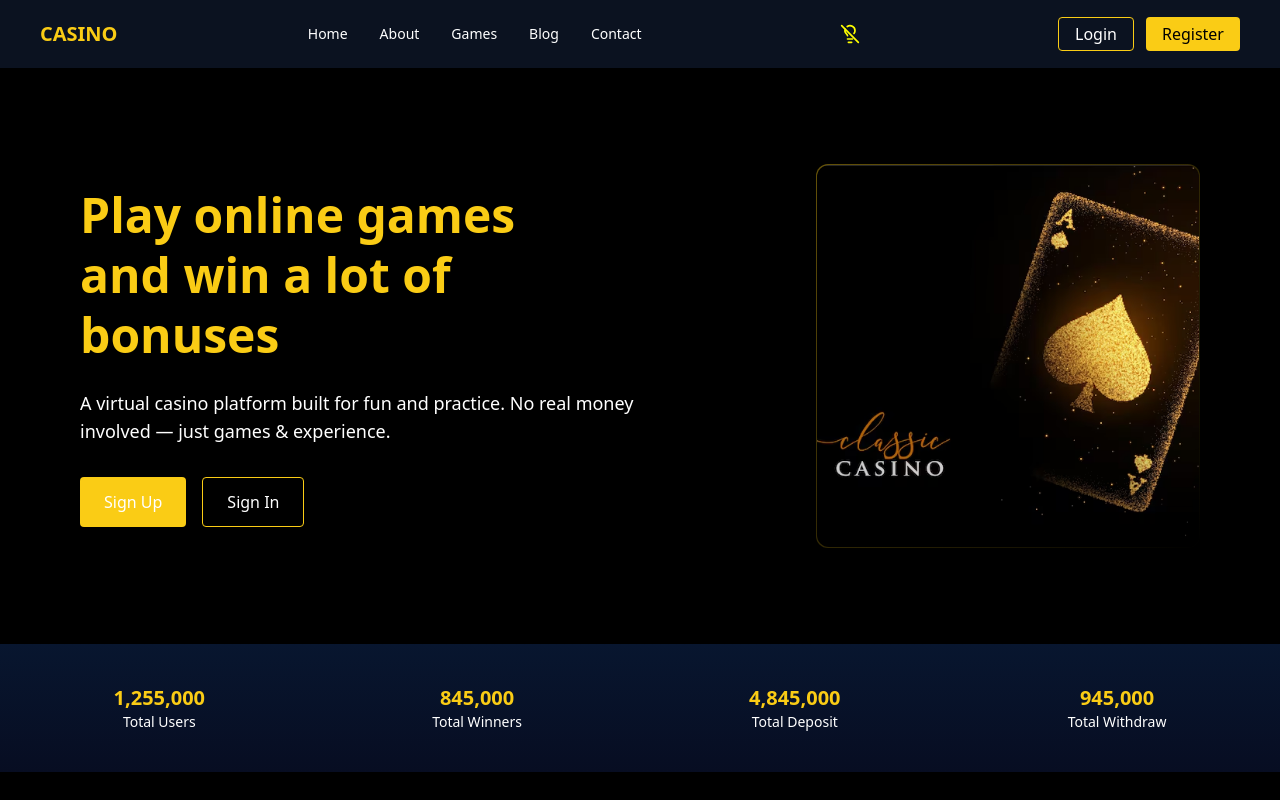
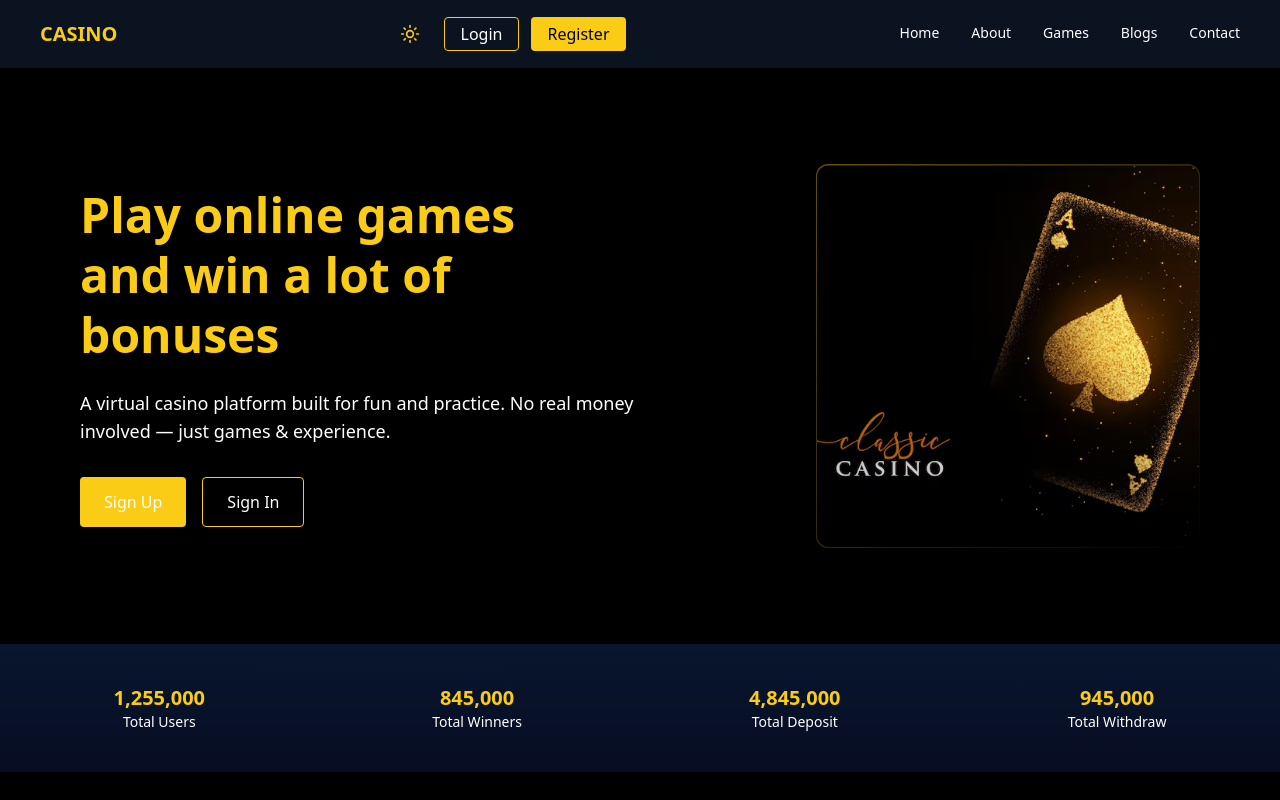
Before and after one commit to saisandeepkoritala/Casino-client, a React (Vite) app: page / in a window 1280 px wide. Shown: the top 800 px of the page. Built offline with nearby package versions, Linux system fonts and the light colour scheme.

Commit message:
changes to navbar

```diff
--- a/src/components/Navbar.jsx
+++ b/src/components/Navbar.jsx
@@ -1,64 +1,86 @@
 import { useState } from "react";
 import { useSelector, useDispatch } from "react-redux";
-import {LightbulbIcon,LightbulbOffIcon} from 'lucide-react';
+import { Sun, Moon, Menu, X } from 'lucide-react';
 import { setTheme } from "../slices/userSlice";
 
 export default function Navbar() {
   const dispatch = useDispatch();
   const isDarkMode = useSelector((state) => state.user.isDarkMode);
   const [isOpen, setIsOpen] = useState(false);
-  const [DarkMode, setDarkMode] = useState(isDarkMode);
 
-   const toggleDarkMode = () => {
-    setDarkMode(!DarkMode);
+  const toggleDarkMode = () => {
+    // We only need to dispatch to Redux; the component will re-render automatically
     dispatch(setTheme(!isDarkMode));
   };
 
-  const classNames = DarkMode ? `bg-[#0b1220] text-white` : "bg-white text-[#0b1220]";
+  // Base classes for theme switching
+  const themeClasses = isDarkMode
+    ? "bg-[#0b1220] text-white"
+    : "bg-white text-[#0b1220]";
 
   return (
-    <nav className={classNames + " px-5 sm:px-10 py-4 flex justify-between items-center gap-2"}>
+    <nav className={`${themeClasses} px-5 sm:px-10 py-4 flex justify-between items-center relative transition-colors duration-300`}>
 
       {/* Logo */}
       <h1 className="text-xl font-bold text-yellow-400">CASINO</h1>
 
-      {/* Hamburger for Mobile */}
-      <div className="sm:hidden">
-        <button onClick={() => setIsOpen(!isOpen)}>
-          <span className="block w-6 h-0.5 bg-yellow-400 mb-1"></span>
-          <span className="block w-6 h-0.5 bg-yellow-400 mb-1"></span>
-          <span className="block w-6 h-0.5 bg-yellow-400 mb-1"></span>
+      {/* Right Side Actions (Theme + Mobile Menu + Buttons) */}
+      <div className="flex items-center gap-4">
+
+        {/* Theme Toggle Button */}
+        <button
+          className="p-2 rounded-full hover:bg-gray-200 dark:hover:bg-gray-700 transition-colors"
+          onClick={toggleDarkMode}
+          aria-label="Toggle Theme"
+        >
+          {isDarkMode ? (
+            <Sun size={20} className="text-yellow-400" />
+          ) : (
+            <Moon size={20} className="text-gray-600" />
+          )}
         </button>
+
+        {/* Hamburger for Mobile */}
+        <button className="sm:hidden" onClick={() => setIsOpen(!isOpen)}>
+          {isOpen ? <X className="text-yellow-400" /> : <Menu className="text-yellow-400" />}
+        </button>
+
+        {/* Auth Buttons - Hidden on very small screens or moved inside menu */}
+        <div className="hidden sm:flex gap-3">
+          <button className="border border-yellow-400 px-4 py-1 rounded hover:bg-yellow-400 hover:text-black transition-all">
+            Login
+          </button>
+          <button className="bg-yellow-400 text-black px-4 py-1 rounded font-medium">
+            Register
+          </button>
+        </div>
       </div>
 
-      {/* Menu Items */}
+      {/* Navigation Links */}
       <ul
-        className={classNames + `flex flex-col sm:flex-row gap-4 sm:gap-8 text-sm absolute sm:static w-full sm:w-auto left-0 sm:left-auto top-16 sm:top-auto transition-all duration-300 ${
+        className={`${themeClasses} flex flex-col sm:flex-row gap-4 sm:gap-8 text-sm absolute sm:static w-full sm:w-auto left-0 top-full sm:top-auto p-5 sm:p-0 shadow-lg sm:shadow-none transition-all duration-300 z-50 ${
           isOpen ? "block" : "hidden sm:flex"
         }`}
       >
-        <li className="px-4 py-4 sm:p-0 hover:border-b-2 hover:border-yellow-400 cursor-pointer"
-        onClick={() => window.location.href = "#home"}>Home</li>
-        <li className="px-4 py-4 sm:p-0 hover:border-b-2 hover:border-yellow-400 cursor-pointer" onClick={() => window.location.href = "#about"}>About</li>
-        <li className="px-4 py-4 sm:p-0 hover:border-b-2 hover:border-yellow-400 cursor-pointer" onClick={() => window.location.href = "#games"}>Games</li>
-        <li className="px-4 py-4 sm:p-0 hover:border-b-2 hover:border-yellow-400 cursor-pointer" onClick={() => window.location.href = "#blogs"}>Blog</li>
-        <li className="px-4 py-4 sm:p-0 hover:border-b-2 hover:border-yellow-400 cursor-pointer" onClick={() => window.location.href = "#contact"}>Contact</li>
+        {["Home", "About", "Games", "Blogs", "Contact"].map((item) => (
+          <li
+            key={item}
+            className="hover:text-yellow-400 cursor-pointer transition-colors border-b-2 border-transparent hover:border-yellow-400 sm:py-1"
+            onClick={() => {
+                window.location.href = `#${item.toLowerCase()}`;
+                setIsOpen(false);
+            }}
+          >
+            {item}
+          </li>
+        ))}
+
+        {/* Mobile-only Auth Buttons */}
+        <div className="flex flex-col gap-2 mt-4 sm:hidden">
+            <button className="border border-yellow-400 px-4 py-2 rounded">Login</button>
+            <button className="bg-yellow-400 text-black px-4 py-2 rounded font-medium">Register</button>
+        </div>
       </ul>
-
-      {/* Light and dark mode toggle */}
-      <button className="p-2" onClick={toggleDarkMode}>
-        {DarkMode ? <LightbulbOffIcon size={20} color="yellow"/> : <LightbulbIcon size={20} color="black" />}
-      </button>
-
-      {/* Buttons */}
-      <div className="flex flex-col sm:flex-row gap-2 sm:gap-3 mt-4 sm:mt-0">
-        <button className="border border-yellow-400 px-4 py-1 rounded w-full sm:w-auto">
-          Login
-        </button>
-        <button className="bg-yellow-400 text-black px-4 py-1 rounded w-full sm:w-auto">
-          Register
-        </button>
-      </div>
     </nav>
   );
 }
```
